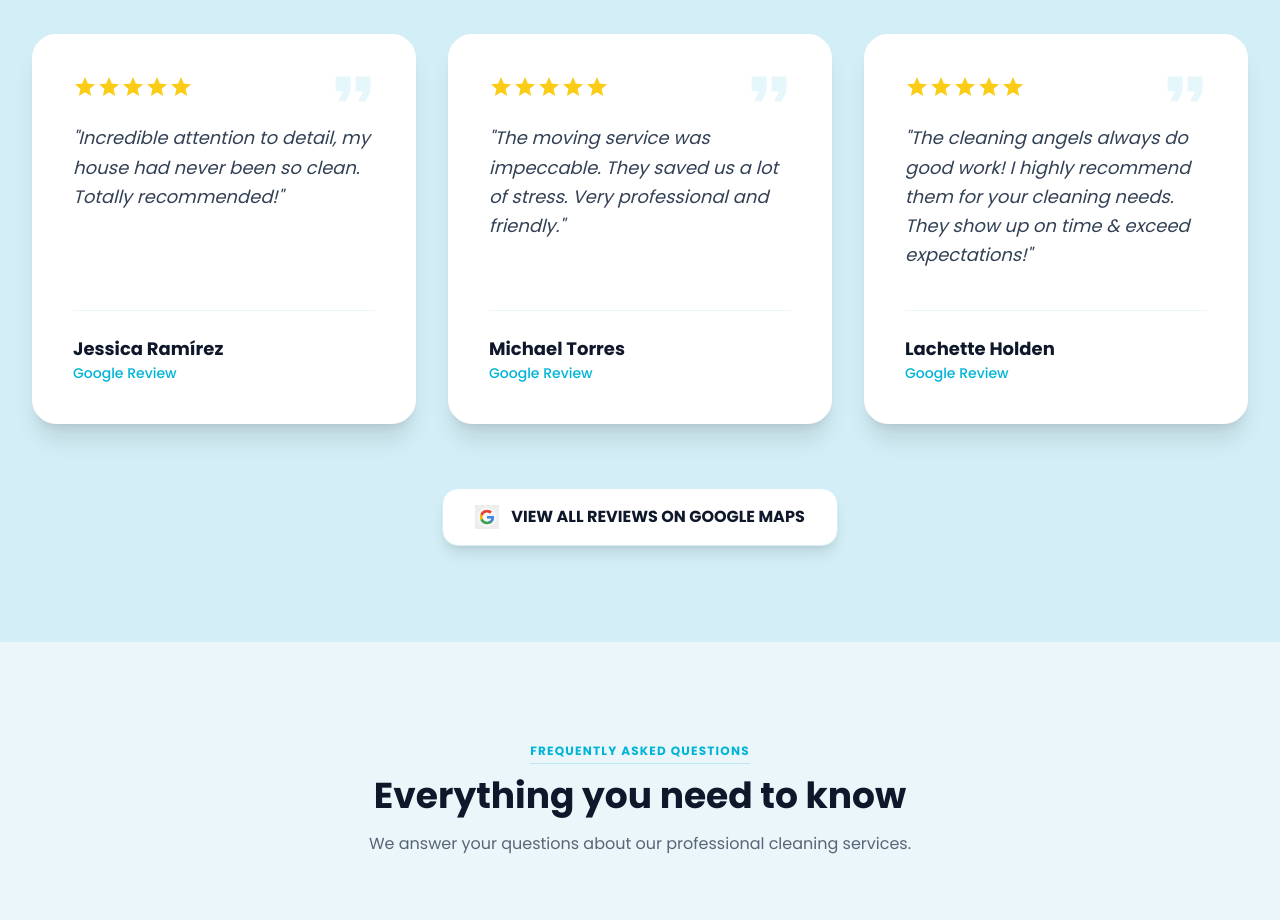
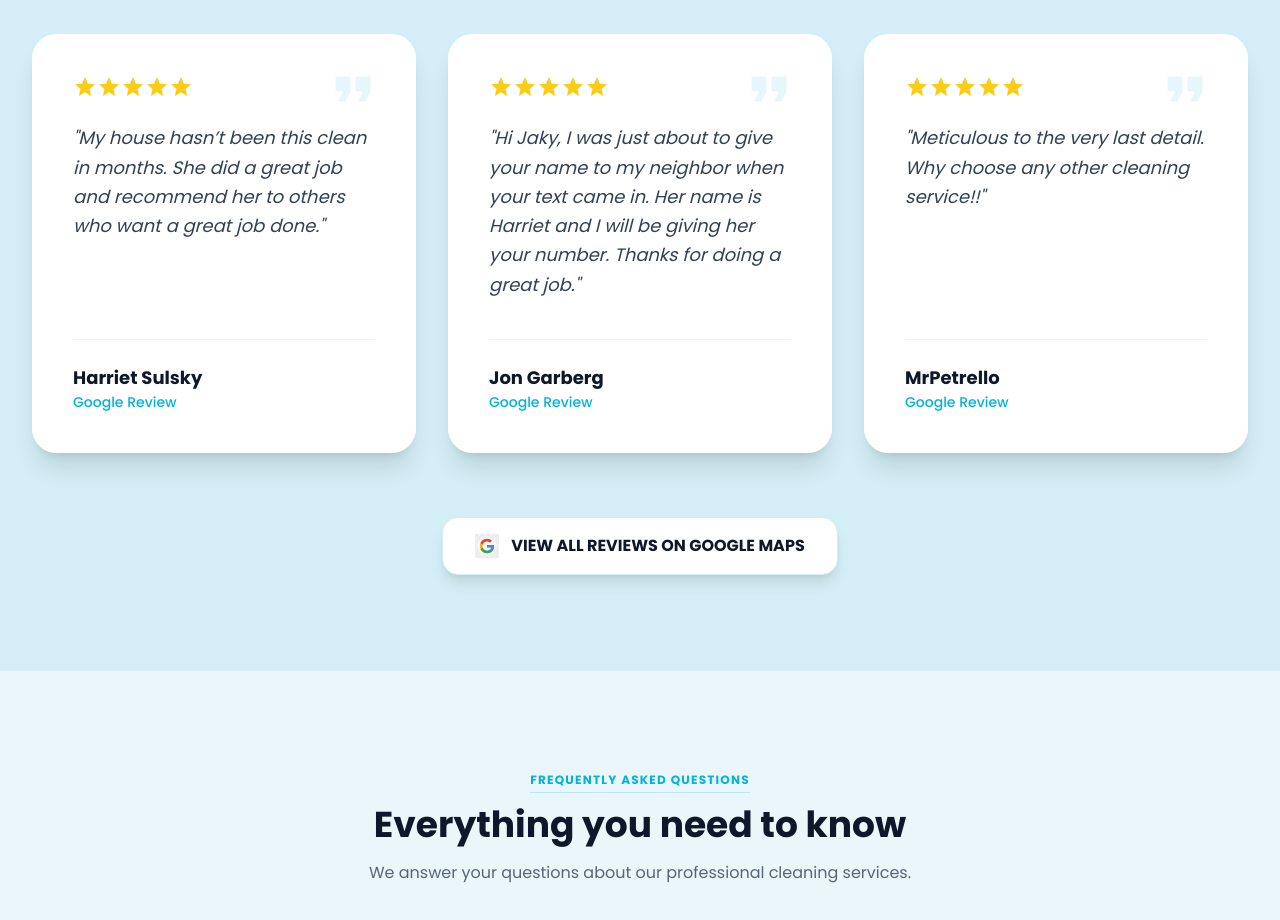
Before and after one commit to jorgegdi25/angelscleaning, a React (Vite) app: page / in a window 1280 px wide. Shown: the part 4000-4920 px from the top of the page. Built offline with nearby package versions, Linux system fonts and the light colour scheme.

Commit message:
feat: use actual user-provided Google reviews

```diff
--- a/src/pages/Home.jsx
+++ b/src/pages/Home.jsx
@@ -533,11 +533,11 @@ const Home = () => {
                 <span className="material-icons">star</span>
               </div>
               <p className="text-charcoal italic mb-10 leading-relaxed text-lg flex-grow">
-                "Incredible attention to detail, my house had never been so clean. Totally recommended!"
+                "My house hasn’t been this clean in months. She did a great job and recommend her to others who want a great job done."
               </p>
               <div className="flex items-center border-t border-sky-pale pt-6">
                 <div>
-                  <h5 className="font-bold text-navy text-lg">Jessica Ramírez</h5>
+                  <h5 className="font-bold text-navy text-lg">Harriet Sulsky</h5>
                   <p className="text-sm text-primary font-medium">Google Review</p>
                 </div>
               </div>
@@ -558,11 +558,11 @@ const Home = () => {
                 <span className="material-icons">star</span>
               </div>
               <p className="text-charcoal italic mb-10 leading-relaxed text-lg flex-grow">
-                "The moving service was impeccable. They saved us a lot of stress. Very professional and friendly."
+                "Hi Jaky, I was just about to give your name to my neighbor when your text came in. Her name is Harriet and I will be giving her your number. Thanks for doing a great job."
               </p>
               <div className="flex items-center border-t border-sky-pale pt-6">
                 <div>
-                  <h5 className="font-bold text-navy text-lg">Michael Torres</h5>
+                  <h5 className="font-bold text-navy text-lg">Jon Garberg</h5>
                   <p className="text-sm text-primary font-medium">Google Review</p>
                 </div>
               </div>
@@ -583,11 +583,11 @@ const Home = () => {
                 <span className="material-icons">star</span>
               </div>
               <p className="text-charcoal italic mb-10 leading-relaxed text-lg flex-grow">
-                "The cleaning angels always do good work! I highly recommend them for your cleaning needs. They show up on time & exceed expectations!"
+                "Meticulous to the very last detail. Why choose any other cleaning service!!"
               </p>
               <div className="flex items-center border-t border-sky-pale pt-6">
                 <div>
-                  <h5 className="font-bold text-navy text-lg">Lachette Holden</h5>
+                  <h5 className="font-bold text-navy text-lg">MrPetrello</h5>
                   <p className="text-sm text-primary font-medium">Google Review</p>
                 </div>
               </div>
```
